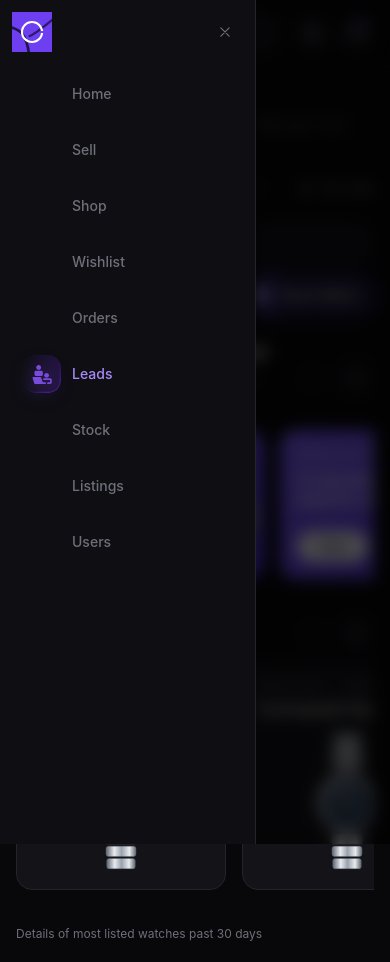
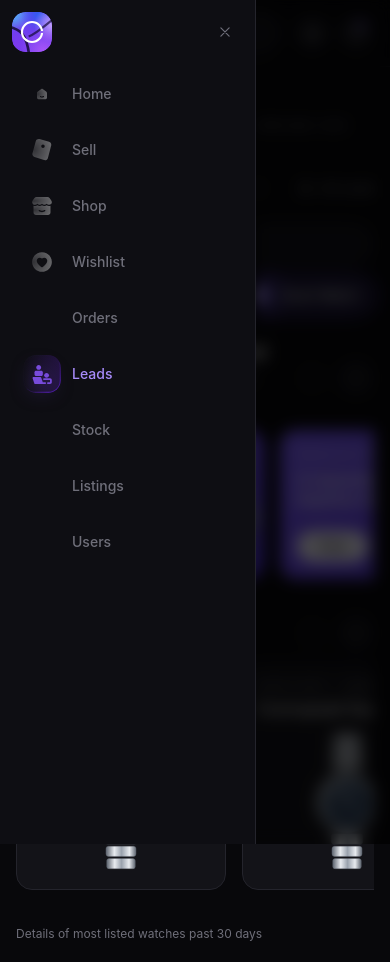
Before and after one commit to Yinkusadel/leadstest, a React (Vite) app: page / in a window 390 px wide. Both pictures are taken after a click on the button 34 px from the left and 32 px from the top of the page. Built offline with nearby package versions, Linux system fonts and the light colour scheme.

Commit message:
update logo for mobile view

```diff
--- a/src/components/BrandIcons.tsx
+++ b/src/components/BrandIcons.tsx
@@ -1,9 +1,4 @@
-import { useId } from 'react'
-
-/** `useId` emits colons, which break `url(#…)` references in some engines. */
-function useSvgId(prefix: string) {
-  return `${prefix}${useId().replace(/:/g, '')}`
-}
+import { useSvgId } from '../lib/svgId'
 
 /** Union Jack, from the supplied SVG. */
 export function UKFlag({ size = 16 }: { size?: number }) {
--- a/src/components/Logo.tsx
+++ b/src/components/Logo.tsx
@@ -1,3 +1,5 @@
+import { useSvgId } from '../lib/svgId'
+
 /**
  * Workspace mark, from the supplied SVG.
  *
@@ -13,9 +15,13 @@
  * and replace the whole `<g clipPath>` block with
  *
  *     <image href={backdrop} width="36" height="36"
- *            preserveAspectRatio="xMidYMid slice" clipPath="url(#logoClip)" />
+ *            preserveAspectRatio="xMidYMid slice" clipPath={`url(#${id}clip)`} />
  */
 export function Logo({ size = 40 }: { size?: number }) {
+  // Rendered in both the desktop sidebar and the mobile drawer at once, so the
+  // ids must be per-instance or the second mount reuses the first's clip path.
+  const id = useSvgId('logo')
+
   return (
     <svg
       width={size}
@@ -27,13 +33,13 @@ export function Logo({ size = 40 }: { size?: number }) {
       focusable={false}
     >
       <defs>
-        <clipPath id="logoClip">
+        <clipPath id={`${id}clip`}>
           <rect width="36" height="36" rx="12" />
         </clipPath>
 
         {/* Cyan corner */}
         <radialGradient
-          id="lgCyan"
+          id={`${id}cyan`}
           cx="1"
           cy="1"
           r="17"
@@ -45,7 +51,7 @@ export function Logo({ size = 40 }: { size?: number }) {
 
         {/* Blue panel, upper right */}
         <radialGradient
-          id="lgBlue"
+          id={`${id}blue`}
           cx="24"
           cy="2"
           r="16"
@@ -57,7 +63,7 @@ export function Logo({ size = 40 }: { size?: number }) {
 
         {/* Pale violet, right edge */}
         <radialGradient
-          id="lgViolet"
+          id={`${id}violet`}
           cx="37"
           cy="11"
           r="17"
@@ -67,9 +73,20 @@ export function Logo({ size = 40 }: { size?: number }) {
           <stop offset="1" stopColor="#c9a7ff" stopOpacity="0" />
         </radialGradient>
 
+        <radialGradient
+          id={`${id}indigo`}
+          cx="4"
+          cy="30"
+          r="18"
+          gradientUnits="userSpaceOnUse"
+        >
+          <stop stopColor="#7c3aed" />
+          <stop offset="1" stopColor="#7c3aed" stopOpacity="0" />
+        </radialGradient>
+
         {/* Saturated purple sweeping the lower half */}
         <radialGradient
-          id="lgPurple"
+          id={`${id}purple`}
           cx="28"
           cy="35"
           r="21"
@@ -79,29 +96,20 @@ export function Logo({ size = 40 }: { size?: number }) {
           <stop offset="1" stopColor="#a855f7" stopOpacity="0" />
         </radialGradient>
 
-        <radialGradient
-          id="lgIndigo"
-          cx="4"
-          cy="30"
-          r="18"
-          gradientUnits="userSpaceOnUse"
-        >
-          <stop stopColor="#7c3aed" />
-          <stop offset="1" stopColor="#7c3aed" stopOpacity="0" />
-        </radialGradient>
-
-        <filter id="lgSoft" x="-40%" y="-40%" width="180%" height="180%">
+        <filter id={`${id}soft`} x="-40%" y="-40%" width="180%" height="180%">
           <feGaussianBlur stdDeviation="0.7" />
         </filter>
       </defs>
 
-      <g clipPath="url(#logoClip)">
-        <rect width="36" height="36" fill="#6d3ff0" />
-        <rect width="36" height="36" fill="url(#lgCyan)" />
-        <rect width="36" height="36" fill="url(#lgBlue)" />
-        <rect width="36" height="36" fill="url(#lgViolet)" />
-        <rect width="36" height="36" fill="url(#lgIndigo)" />
-        <rect width="36" height="36" fill="url(#lgPurple)" />
+      <g clipPath={`url(#${id}clip)`}>
+        {/* `rx` repeated on the fills so the mark stays rounded even if the clip
+            reference ever fails to resolve. */}
+        <rect width="36" height="36" rx="12" fill="#6d3ff0" />
+        <rect width="36" height="36" rx="12" fill={`url(#${id}cyan)`} />
+        <rect width="36" height="36" rx="12" fill={`url(#${id}blue)`} />
+        <rect width="36" height="36" rx="12" fill={`url(#${id}violet)`} />
+        <rect width="36" height="36" rx="12" fill={`url(#${id}indigo)`} />
+        <rect width="36" height="36" rx="12" fill={`url(#${id}purple)`} />
 
         {/* The dark Y-shaped crease where the two surfaces meet */}
         <path
@@ -110,7 +118,7 @@ export function Logo({ size = 40 }: { size?: number }) {
           strokeWidth="2.4"
           strokeOpacity="0.85"
           fill="none"
-          filter="url(#lgSoft)"
+          filter={`url(#${id}soft)`}
         />
         <path
           d="M15 22C22 19.5 28.5 13 40 4"
@@ -118,7 +126,7 @@ export function Logo({ size = 40 }: { size?: number }) {
           strokeWidth="2"
           strokeOpacity="0.7"
           fill="none"
-          filter="url(#lgSoft)"
+          filter={`url(#${id}soft)`}
         />
       </g>
 
--- a/src/components/NavIcons.tsx
+++ b/src/components/NavIcons.tsx
@@ -1,9 +1,15 @@
+import { useSvgId } from '../lib/svgId'
+
 /**
  * Sidebar glyphs supplied as raw SVG by design.
  *
  * Each icon keeps its original artwork and viewBox. Inactive items render the
  * supplied white radial gradient; active items switch to `currentColor` so the
  * purple treatment on the active tile can drive them.
+ *
+ * Gradient ids are per-instance: the desktop sidebar stays mounted (`hidden` is
+ * `display:none`, not unmounted) while the mobile drawer renders the same icons,
+ * and hardcoded ids made the drawer's fills resolve into the hidden subtree.
  */
 type NavIconProps = {
   size?: number
@@ -45,7 +51,8 @@ function Wash({
 }
 
 export function HomeIcon({ size = 22, active }: NavIconProps) {
-  const f = active ? 'currentColor' : 'url(#navHome)'
+  const id = useSvgId('navHome')
+  const f = active ? 'currentColor' : `url(#${id})`
   return (
     <svg {...base(size, '0 0 36 36')}>
       <path
@@ -53,14 +60,15 @@ export function HomeIcon({ size = 22, active }: NavIconProps) {
         fill={f}
       />
       <defs>
-        <Wash id="navHome" transform="translate(11.0386 17.9568) scale(21.1667 22.2522)" />
+        <Wash id={id} transform="translate(11.0386 17.9568) scale(21.1667 22.2522)" />
       </defs>
     </svg>
   )
 }
 
 export function SellIcon({ size = 22, active }: NavIconProps) {
-  const f = active ? 'currentColor' : 'url(#navSell)'
+  const id = useSvgId('navSell')
+  const f = active ? 'currentColor' : `url(#${id})`
   return (
     <svg {...base(size, '0 0 14 16')}>
       <path
@@ -70,15 +78,16 @@ export function SellIcon({ size = 22, active }: NavIconProps) {
         fill={f}
       />
       <defs>
-        <Wash id="navSell" transform="translate(0.984605 7.66998) scale(17.9103 20.0822)" />
+        <Wash id={id} transform="translate(0.984605 7.66998) scale(17.9103 20.0822)" />
       </defs>
     </svg>
   )
 }
 
 export function ShopIcon({ size = 22, active }: NavIconProps) {
-  const a = active ? 'currentColor' : 'url(#navShopA)'
-  const b = active ? 'currentColor' : 'url(#navShopB)'
+  const id = useSvgId('navShop')
+  const a = active ? 'currentColor' : `url(#${id}a)`
+  const b = active ? 'currentColor' : `url(#${id}b)`
   return (
     <svg {...base(size, '0 0 20 20')}>
       <path
@@ -90,15 +99,16 @@ export function ShopIcon({ size = 22, active }: NavIconProps) {
         fill={b}
       />
       <defs>
-        <Wash id="navShopA" transform="translate(2.32588 5.40064) scale(23.3365 9.2286)" />
-        <Wash id="navShopB" transform="translate(3.39502 13.7148) scale(20.0823 11.4293)" />
+        <Wash id={`${id}a`} transform="translate(2.32588 5.40064) scale(23.3365 9.2286)" />
+        <Wash id={`${id}b`} transform="translate(3.39502 13.7148) scale(20.0823 11.4293)" />
       </defs>
     </svg>
   )
 }
 
 export function WishlistIcon({ size = 22, active }: NavIconProps) {
-  const f = active ? 'currentColor' : 'url(#navWish)'
+  const id = useSvgId('navWish')
+  const f = active ? 'currentColor' : `url(#${id})`
   return (
     <svg {...base(size, '0 0 20 20')}>
       <path
@@ -106,7 +116,7 @@ export function WishlistIcon({ size = 22, active }: NavIconProps) {
         fill={f}
       />
       <defs>
-        <Wash id="navWish" transform="translate(2.32399 9.95531) scale(23.3376)" />
+        <Wash id={id} transform="translate(2.32399 9.95531) scale(23.3376)" />
       </defs>
     </svg>
   )
--- /dev/null
+++ b/src/lib/svgId.ts
@@ -0,0 +1,14 @@
+import { useId } from 'react'
+
+/**
+ * A DOM-unique id prefix for SVG `url(#…)` references.
+ *
+ * Hardcoded ids collide when a component renders more than once — the browser
+ * resolves the reference to whichever element comes first in document order,
+ * so the second instance silently borrows (or loses) the first's clip path,
+ * gradient or filter. `useId` output contains colons, which break `url(#…)`
+ * parsing, so they're stripped.
+ */
+export function useSvgId(prefix: string): string {
+  return `${prefix}${useId().replace(/:/g, '')}`
+}
```
